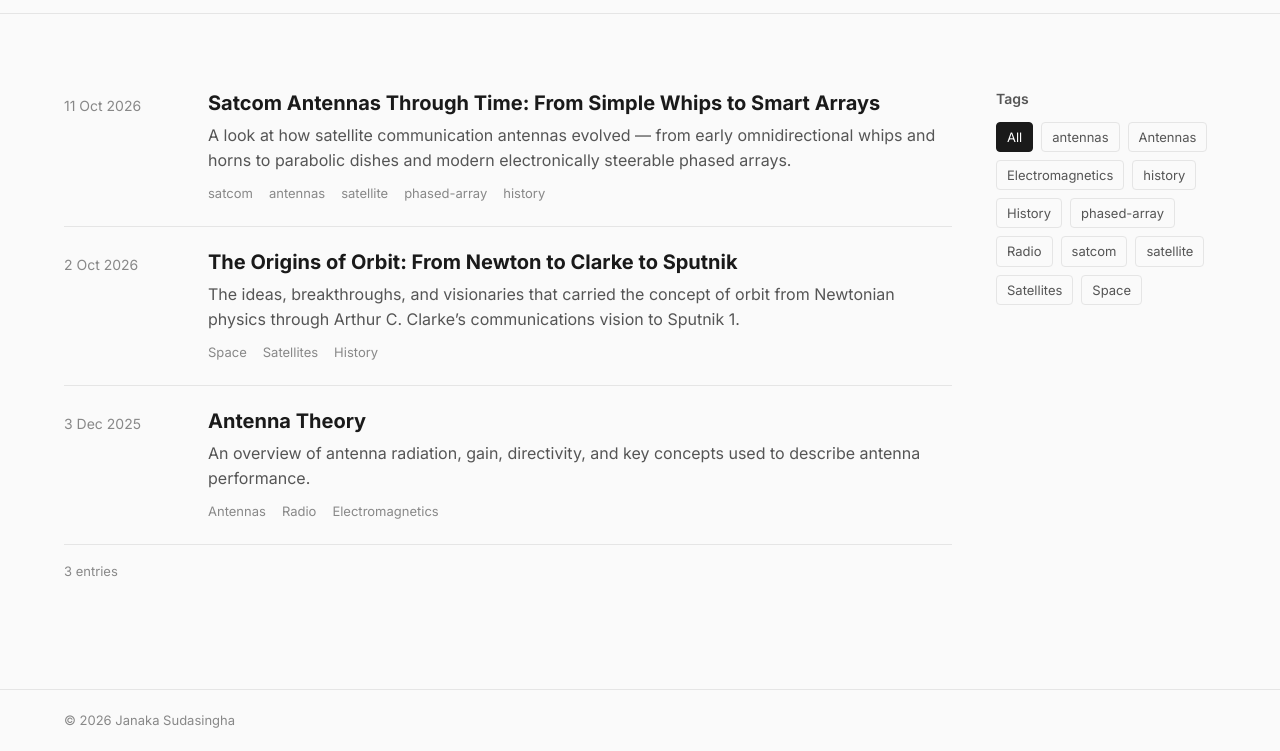
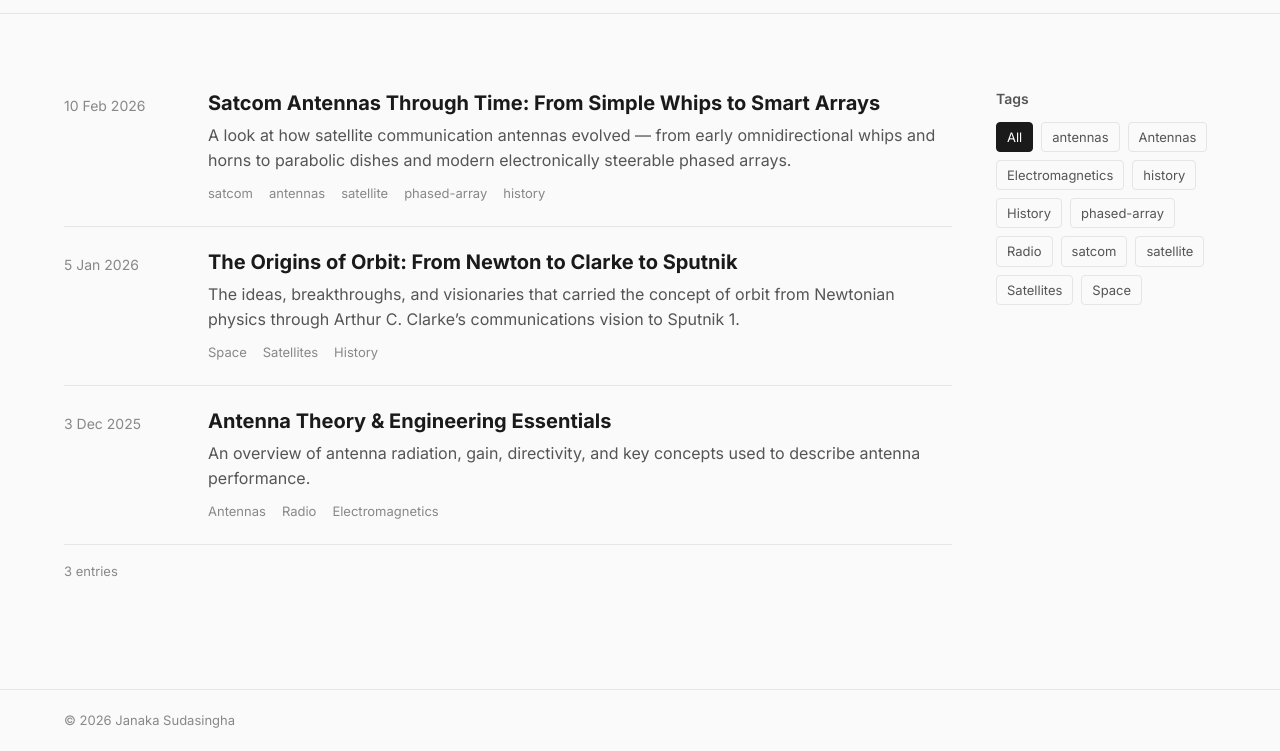
Before and after one commit to janakasud/janakasud.github.io, an Astro site: page / in a window 1280 px wide. Shown: the part 49-800 px from the top of the page. Built offline with nearby package versions, Linux system fonts and the light colour scheme; Astro itself is replaced by a stand-in of ours.

Commit message:
file name updates

```diff
--- a/src/content/entries/antenna-theory.md
+++ b/src/content/entries/antenna-theory-engineering-essentials.md
@@ -1,5 +1,5 @@
 ---
-title: "Antenna Theory"
+title: "Antenna Theory & Engineering Essentials"
 description: "An overview of antenna radiation, gain, directivity, and key concepts used to describe antenna performance."
 pubDate: 2025-12-03
 tags:
--- a/src/content/entries/the-origins-of-orbit.md
+++ b/src/content/entries/origins-of-orbit.md
@@ -1,7 +1,7 @@
 ---
 title: "The Origins of Orbit: From Newton to Clarke to Sputnik"
 description: "The ideas, breakthroughs, and visionaries that carried the concept of orbit from Newtonian physics through Arthur C. Clarke’s communications vision to Sputnik 1."
-pubDate: 2026-10-02
+pubDate: 2026-01-05
 tags:
   - Space
   - Satellites
--- a/src/content/entries/satcom-antenna-through-time.md
+++ b/src/content/entries/satcom-antenna-through-time.md
@@ -1,7 +1,7 @@
 ---
 title: "Satcom Antennas Through Time: From Simple Whips to Smart Arrays"
 description: "A look at how satellite communication antennas evolved — from early omnidirectional whips and horns to parabolic dishes and modern electronically steerable phased arrays."
-pubDate: 2026-10-11
+pubDate: 2026-02-10
 tags:
   - satcom
   - antennas
--- a/src/content/entries/link-equation.md
+++ b/src/content/entries/satellite-link-budget.md
@@ -1,5 +1,5 @@
 ---
-title: "Link Equation"
+title: "The Satellite Link Budget: Will the Signal Make It Between Satellite and Ground?"
 description: "An overview of the link equation and link budget in satellite communications, covering received power calculations, losses, link margins, and practical Ku-band examples."
 pubDate: 2026-10-10
 tags:
```
